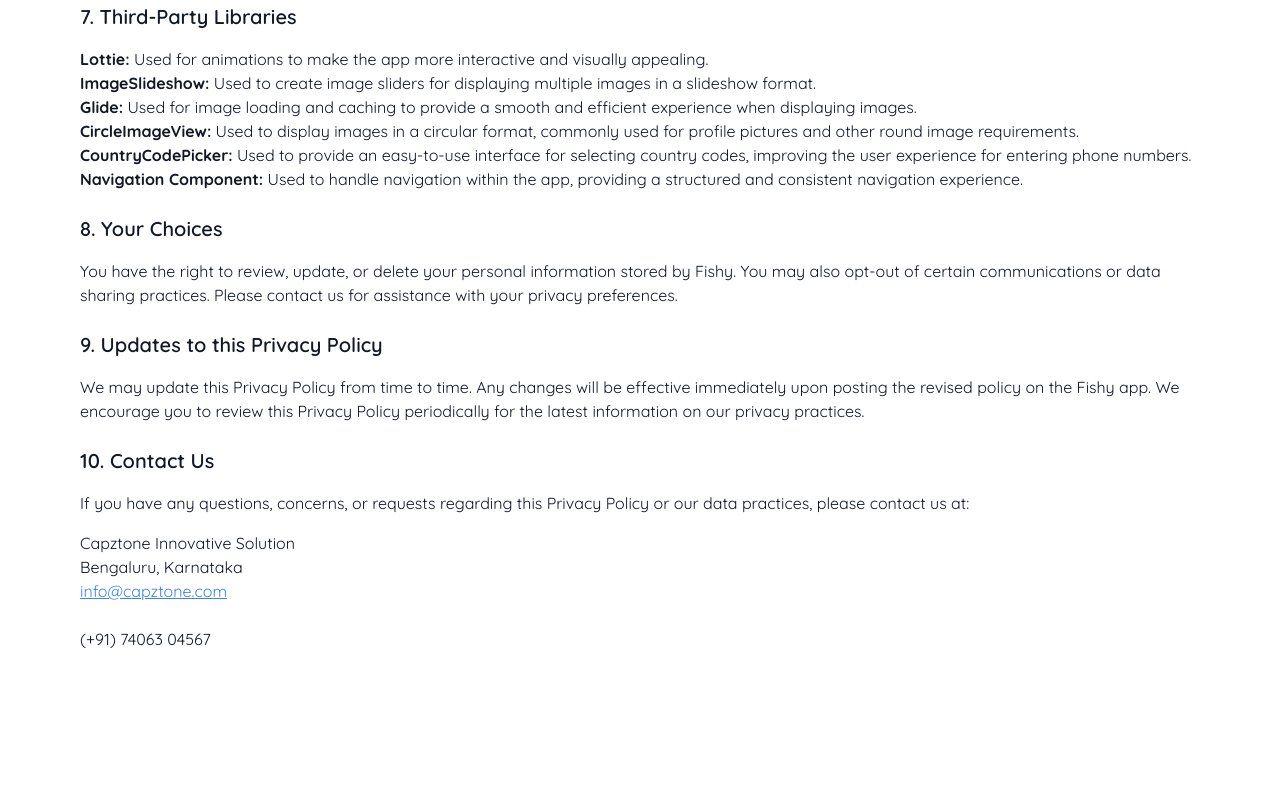
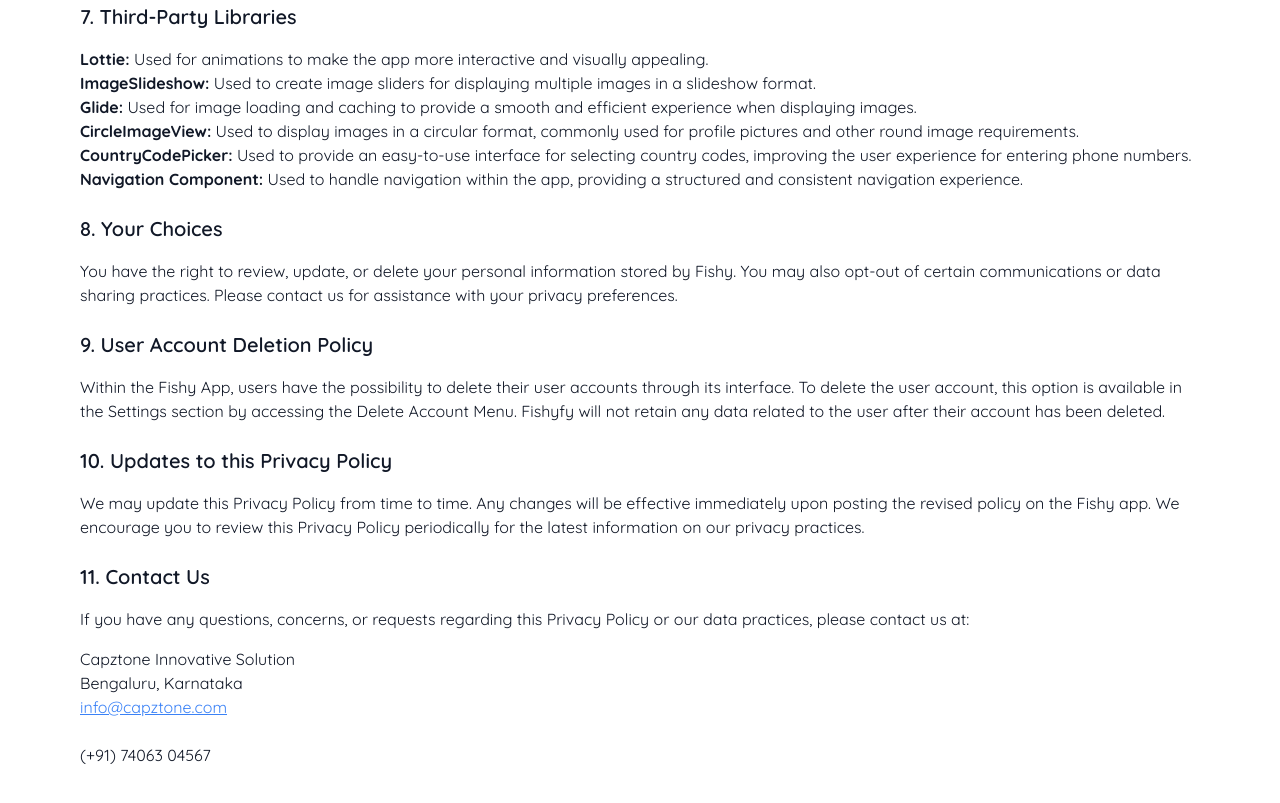
Before and after one commit to Akash-capztone/Capztone, a plain HTML site: page privacy-policy.html in a window 1280 px wide. Shown: the part 1233-2036 px from the top of the page. Before the commit the page ends 1924 px from the top, so only its background shows below. Drawn offline with nearby package versions, Linux system fonts and the light colour scheme.

Commit message:
ADDED User Account Deletion Policy

```diff
--- a/privacy-policy.html
+++ b/privacy-policy.html
@@ -68,12 +68,17 @@
             opt-out of certain communications or data sharing practices. Please contact us for assistance with your
             privacy preferences.</p>
 
-        <h2 class="text-xl font-semibold mt-6 mb-4">9. Updates to this Privacy Policy</h2>
+            <h2 class="text-xl font-semibold mt-6 mb-4">9. User Account Deletion Policy</h2>
+            <p>Within the Fishy App, users have the possibility to delete their user accounts through its interface.
+                To delete the user account, this option is available in the Settings section by accessing the Delete Account Menu.
+                Fishyfy will not retain any data related to the user after their account has been deleted.</p>
+
+        <h2 class="text-xl font-semibold mt-6 mb-4">10. Updates to this Privacy Policy</h2>
         <p>We may update this Privacy Policy from time to time. Any changes will be effective immediately upon posting
             the revised policy on the Fishy app. We encourage you to review this Privacy Policy periodically for the
             latest information on our privacy practices.</p>
 
-        <h2 class="text-xl font-semibold mt-6 mb-4">10. Contact Us</h2>
+        <h2 class="text-xl font-semibold mt-6 mb-4">11. Contact Us</h2>
         <p class="mb-4">If you have any questions, concerns, or requests regarding this Privacy Policy or our data
             practices, please contact us at:</p>
         <p class="mb-4">
```
